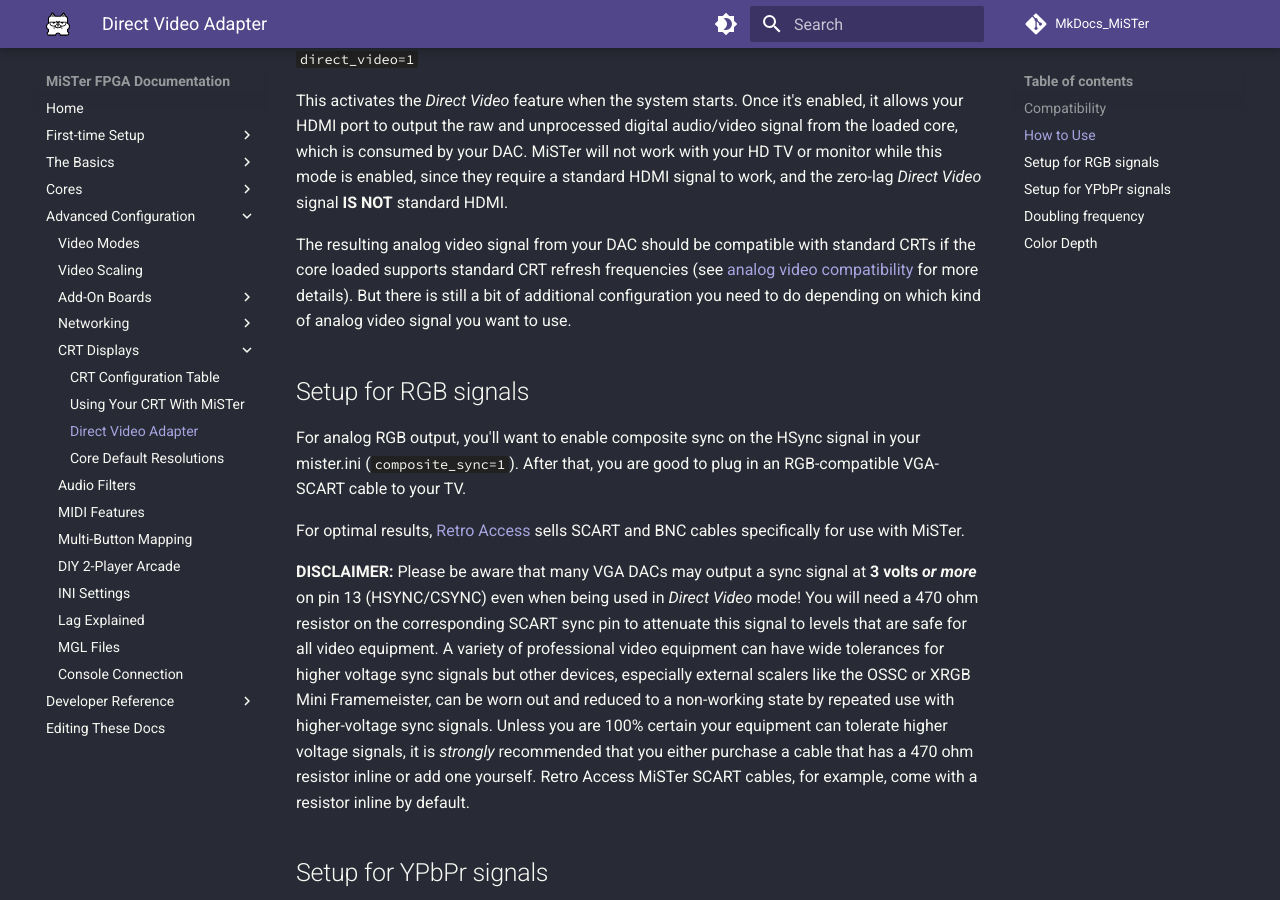
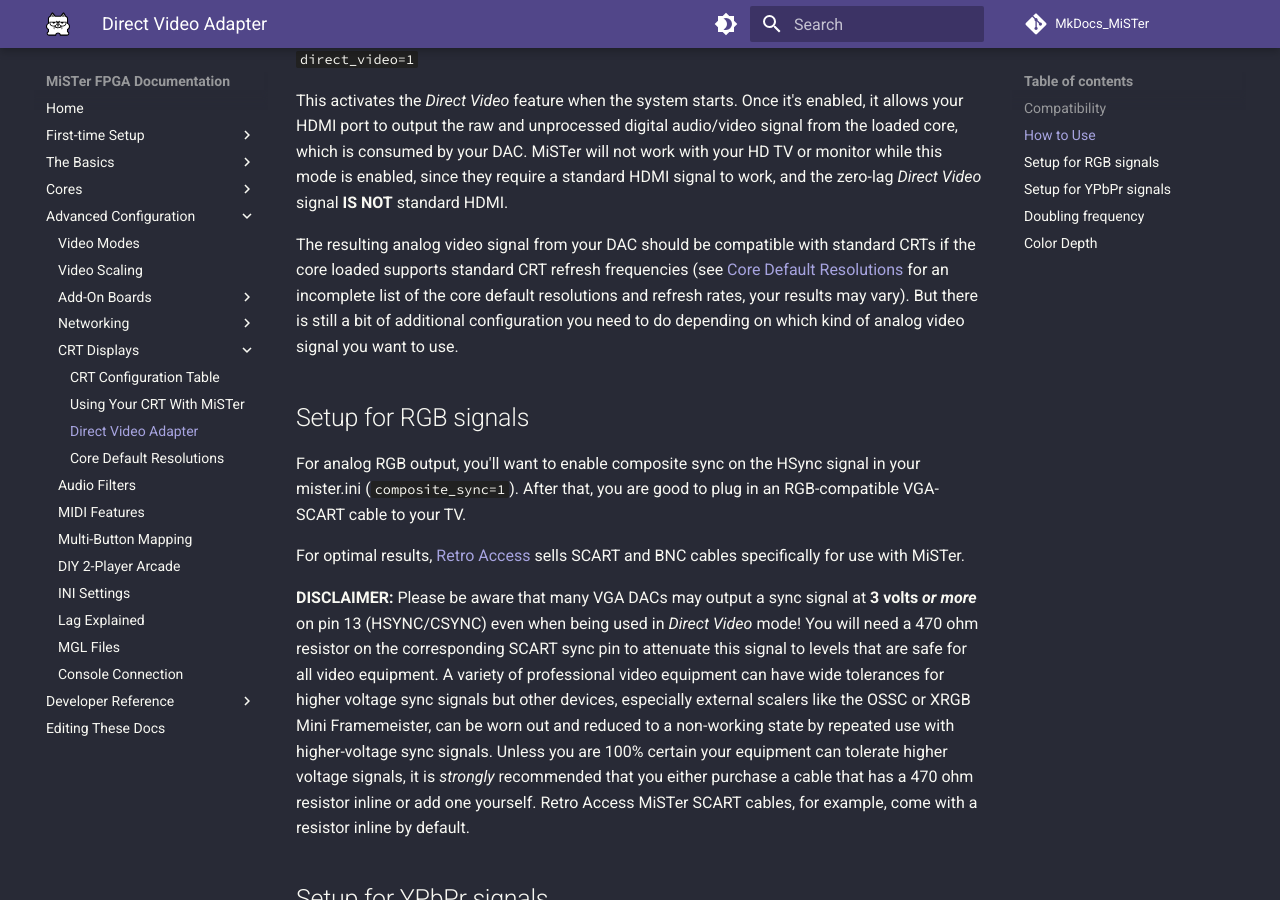
Before and after one commit to MiSTer-devel/MkDocs_MiSTer, an MkDocs documentation site: the page built from docs/advanced/directvideo.md, in a window 1280 px wide and 900 px high, scrolled down 1635 px. Built offline with MkDocs 1.6.1 and Material for MkDocs 9.7.7, drawn with Linux system fonts in a browser that asks for light colours; comment, search, counter and statistics services are not loaded; some of the changed text lies outside the part shown.

Commit message:
fix broken links

```diff
--- a/docs/advanced/directvideo.md
+++ b/docs/advanced/directvideo.md
@@ -13,7 +13,7 @@
 
 RGBs, RGsB and YPbPr are supported, although YPbPr has less display compatibility in *Direct Video* mode compared to YPbPr from the IO Board.
 
-Note that output resolution and format can vary from core to core. See [the analog video configuration table](crt.md/#configuration-table) for more information.
+Note that output resolution and format can vary from core to core. See [the analog video configuration table](crttable.md) for more information.
 
 ## How to Use
 
@@ -25,7 +25,7 @@
 
 This activates the *Direct Video* feature when the system starts. Once it's enabled, it allows your HDMI port to output the raw and unprocessed digital audio/video signal from the loaded core, which is consumed by your DAC. MiSTer will not work with your HD TV or monitor while this mode is enabled, since they require a standard HDMI signal to work, and the zero-lag *Direct Video* signal **IS NOT** standard HDMI.
 
-The resulting analog video signal from your DAC should be compatible with standard CRTs if the core loaded supports standard CRT refresh frequencies (see [analog video compatibility](Analog-video-output-compatibility) for more details). But there is still a bit of additional configuration you need to do depending on which kind of analog video signal you want to use.
+The resulting analog video signal from your DAC should be compatible with standard CRTs if the core loaded supports standard CRT refresh frequencies (see [Core Default Resolutions](nativeres.md) for an incomplete list of the core default resolutions and refresh rates, your results may vary). But there is still a bit of additional configuration you need to do depending on which kind of analog video signal you want to use.
 
 ## Setup for RGB signals
 
@@ -39,7 +39,7 @@
 
 YPbPr - also known as Component Video - is available in *Direct Video* mode but has limited compatibility. This is due to limitations of HDMI-to-VGA DACs, which were not meant to produce signals in the YPbPr color space in the first place, resulting in signals that are slightly out-of-spec. It is possible that your display will accept the *Direct Video* YPbPr signal with no issue, but it may also appear bright pink [due to the way many displays process such signals](https://github.com/MiSTer-devel/Main_MiSTer/issues/210#issuecomment-622672178){target=_blank}. For higher YPbPr compatibility you may prefer RGB mode with an external RGB-to-YPbPr transcoder instead, or YPbPr via the IO Board.
 
-To use YPbPr in *Direct Video* mode, you'll need to enable `composite_sync` and `ypbpr` in your [mister.ini](Configuration-Files) file.
+To use YPbPr in *Direct Video* mode, you'll need to enable `composite_sync` and `ypbpr` in your [mister.ini](ini.md) file.
 
 You'll also need to add a sync-on-green circuit on your VGA connection. Sync-on-green circuits can be very simple; you just need a diode (1N4148) and a 330ohm resistor (any values between 270ohm and 390ohm are advised, too high and the sync signal is too weak, too low and it's too strong).
 
@@ -49,7 +49,7 @@
 
 ## Doubling frequency
 
-This is a handy way to use those modern monitors that have VGA input but are typically not compatible with 15KHz signals, and require 31KHz analog video. In case you need it, you just have to set `forced_scandoubler=1` in your mister.ini to turn a 15KHz signal into a 31Khz one (See which cores output 15KHz video [here](Analog-video-output-compatibility)).
+This is a handy way to use those modern monitors that have VGA input but are typically not compatible with 15KHz signals, and require 31KHz analog video. In case you need it, you just have to set `forced_scandoubler=1` in your mister.ini to turn a 15KHz signal into a 31Khz one (See which cores output 15KHz video [Core Default Resolutions](nativeres.md)).
 
 
 ## Color Depth
```
